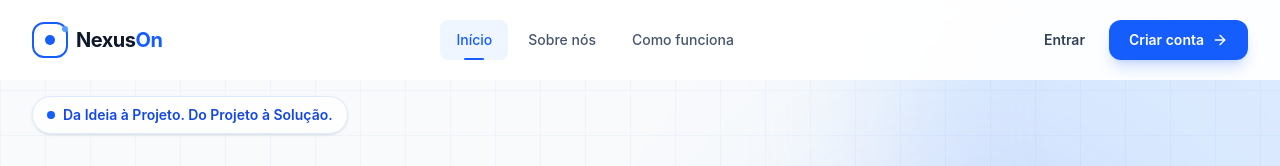
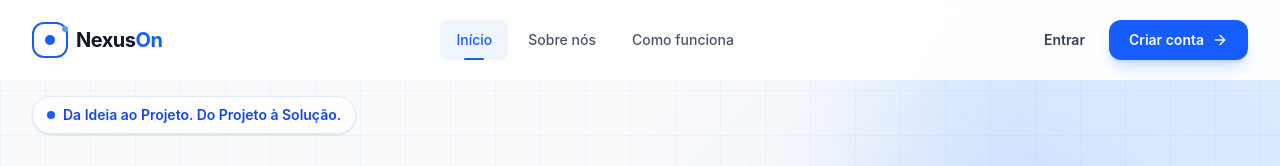
Before and after one commit to KiongaSingano/NexusOn, a React (Vite) app in the folder frontend/: page / in a window 1280 px wide. Shown: the top 166 px of the page. Built offline with nearby package versions, Linux system fonts and the light colour scheme.

Commit message:
feat: hero titulo

```diff
--- a/frontend/src/components/hero/Hero.tsx
+++ b/frontend/src/components/hero/Hero.tsx
@@ -104,7 +104,7 @@ export default function Hero() {
                 <span className="relative inline-flex h-2 w-2 rounded-full bg-blue-600" />
               </span>
 
-              Da Ideia à Projeto. Do Projeto à Solução.
+              Da Ideia ao Projeto. Do Projeto à Solução.
             </div>
 
             {/* Título */}
```
